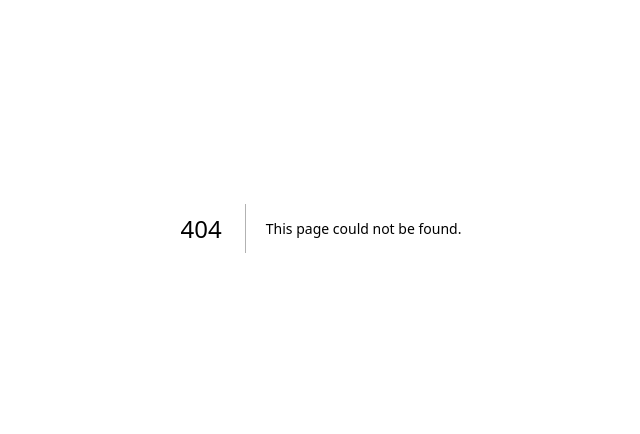
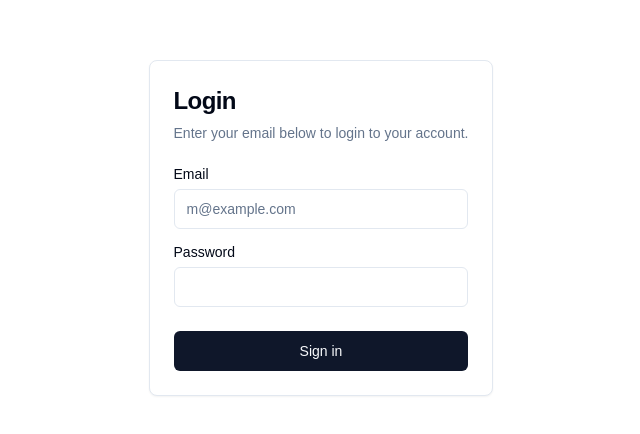
Before and after one commit to developer-ting/applause-node-frontend, a Next.js app: page /login in a window 1280 px wide. Before the commit this address had no page. Shown: the part 172-606 px from the top of the page, without its empty margins (319-959 px from the left). Built offline with nearby package versions, Linux system fonts and the light colour scheme; a web font is replaced by a local one.

Commit message:
shadcn ui implemented

```diff
--- /dev/null
+++ b/src/app/globals.css
@@ -0,0 +1,76 @@
+@tailwind base;
+@tailwind components;
+@tailwind utilities;
+
+@layer base {
+	:root {
+		--background: 0 0% 100%;
+		--foreground: 222.2 84% 4.9%;
+
+		--card: 0 0% 100%;
+		--card-foreground: 222.2 84% 4.9%;
+
+		--popover: 0 0% 100%;
+		--popover-foreground: 222.2 84% 4.9%;
+
+		--primary: 222.2 47.4% 11.2%;
+		--primary-foreground: 210 40% 98%;
+
+		--secondary: 210 40% 96.1%;
+		--secondary-foreground: 222.2 47.4% 11.2%;
+
+		--muted: 210 40% 96.1%;
+		--muted-foreground: 215.4 16.3% 46.9%;
+
+		--accent: 210 40% 96.1%;
+		--accent-foreground: 222.2 47.4% 11.2%;
+
+		--destructive: 0 84.2% 60.2%;
+		--destructive-foreground: 210 40% 98%;
+
+		--border: 214.3 31.8% 91.4%;
+		--input: 214.3 31.8% 91.4%;
+		--ring: 222.2 84% 4.9%;
+
+		--radius: 0.5rem;
+	}
+
+	.dark {
+		--background: 222.2 84% 4.9%;
+		--foreground: 210 40% 98%;
+
+		--card: 222.2 84% 4.9%;
+		--card-foreground: 210 40% 98%;
+
+		--popover: 222.2 84% 4.9%;
+		--popover-foreground: 210 40% 98%;
+
+		--primary: 210 40% 98%;
+		--primary-foreground: 222.2 47.4% 11.2%;
+
+		--secondary: 217.2 32.6% 17.5%;
+		--secondary-foreground: 210 40% 98%;
+
+		--muted: 217.2 32.6% 17.5%;
+		--muted-foreground: 215 20.2% 65.1%;
+
+		--accent: 217.2 32.6% 17.5%;
+		--accent-foreground: 210 40% 98%;
+
+		--destructive: 0 62.8% 30.6%;
+		--destructive-foreground: 210 40% 98%;
+
+		--border: 217.2 32.6% 17.5%;
+		--input: 217.2 32.6% 17.5%;
+		--ring: 212.7 26.8% 83.9%;
+	}
+}
+
+@layer base {
+	* {
+		@apply border-border;
+	}
+	body {
+		@apply bg-background text-foreground;
+	}
+}
--- a/src/app/layout.js
+++ b/src/app/layout.js
@@ -11,6 +11,7 @@
 
 // STYLES //
 import "@/styles/globals/globals.scss";
+import "./globals.css";
 
 // IMAGES //
 
--- /dev/null
+++ b/src/app/login/page.js
@@ -0,0 +1,35 @@
+// MODULES //
+
+// COMPONENTS //
+import MetaTags from "@/components/MetaTags";
+
+// SECTIONS //
+import LoginForm from "../../sections/login/form";
+
+// PLUGINS //
+
+// STYLES //
+import styles from "@/styles/pages/Contact.module.scss";
+
+// UTILS //
+
+// IMAGES //
+
+// DATA //
+
+/** Contact Page */
+export default function ContactPage() {
+	return (
+		<div>
+			<MetaTags Title={"Contact"} Desc={""} OgImg={""} Url={"/contact"} />
+
+			{/* Page Content starts here */}
+			<main className="w-screen h-screen grid place-items-center">
+				<div className="">
+					<LoginForm />
+				</div>
+			</main>
+			{/* Page Content ends here */}
+		</div>
+	);
+}
--- /dev/null
+++ b/src/components/ui/button.jsx
@@ -0,0 +1,47 @@
+import * as React from "react"
+import { Slot } from "@radix-ui/react-slot"
+import { cva } from "class-variance-authority";
+
+import { cn } from "@/lib/utils"
+
+const buttonVariants = cva(
+  "inline-flex items-center justify-center whitespace-nowrap rounded-md text-sm font-medium ring-offset-background transition-colors focus-visible:outline-none focus-visible:ring-2 focus-visible:ring-ring focus-visible:ring-offset-2 disabled:pointer-events-none disabled:opacity-50",
+  {
+    variants: {
+      variant: {
+        default: "bg-primary text-primary-foreground hover:bg-primary/90",
+        destructive:
+          "bg-destructive text-destructive-foreground hover:bg-destructive/90",
+        outline:
+          "border border-input bg-background hover:bg-accent hover:text-accent-foreground",
+        secondary:
+          "bg-secondary text-secondary-foreground hover:bg-secondary/80",
+        ghost: "hover:bg-accent hover:text-accent-foreground",
+        link: "text-primary underline-offset-4 hover:underline",
+      },
+      size: {
+        default: "h-10 px-4 py-2",
+        sm: "h-9 rounded-md px-3",
+        lg: "h-11 rounded-md px-8",
+        icon: "h-10 w-10",
+      },
+    },
+    defaultVariants: {
+      variant: "default",
+      size: "default",
+    },
+  }
+)
+
+const Button = React.forwardRef(({ className, variant, size, asChild = false, ...props }, ref) => {
+  const Comp = asChild ? Slot : "button"
+  return (
+    (<Comp
+      className={cn(buttonVariants({ variant, size, className }))}
+      ref={ref}
+      {...props} />)
+  );
+})
+Button.displayName = "Button"
+
+export { Button, buttonVariants }
--- /dev/null
+++ b/src/components/ui/card.jsx
@@ -0,0 +1,50 @@
+import * as React from "react"
+
+import { cn } from "@/lib/utils"
+
+const Card = React.forwardRef(({ className, ...props }, ref) => (
+  <div
+    ref={ref}
+    className={cn("rounded-lg border bg-card text-card-foreground shadow-sm", className)}
+    {...props} />
+))
+Card.displayName = "Card"
+
+const CardHeader = React.forwardRef(({ className, ...props }, ref) => (
+  <div
+    ref={ref}
+    className={cn("flex flex-col space-y-1.5 p-6", className)}
+    {...props} />
+))
+CardHeader.displayName = "CardHeader"
+
+const CardTitle = React.forwardRef(({ className, ...props }, ref) => (
+  <h3
+    ref={ref}
+    className={cn("text-2xl font-semibold leading-none tracking-tight", className)}
+    {...props} />
+))
+CardTitle.displayName = "CardTitle"
+
+const CardDescription = React.forwardRef(({ className, ...props }, ref) => (
+  <p
+    ref={ref}
+    className={cn("text-sm text-muted-foreground", className)}
+    {...props} />
+))
+CardDescription.displayName = "CardDescription"
+
+const CardContent = React.forwardRef(({ className, ...props }, ref) => (
+  <div ref={ref} className={cn("p-6 pt-0", className)} {...props} />
+))
+CardContent.displayName = "CardContent"
+
+const CardFooter = React.forwardRef(({ className, ...props }, ref) => (
+  <div
+    ref={ref}
+    className={cn("flex items-center p-6 pt-0", className)}
+    {...props} />
+))
+CardFooter.displayName = "CardFooter"
+
+export { Card, CardHeader, CardFooter, CardTitle, CardDescription, CardContent }
--- /dev/null
+++ b/src/components/ui/input.jsx
@@ -0,0 +1,19 @@
+import * as React from "react"
+
+import { cn } from "@/lib/utils"
+
+const Input = React.forwardRef(({ className, type, ...props }, ref) => {
+  return (
+    (<input
+      type={type}
+      className={cn(
+        "flex h-10 w-full rounded-md border border-input bg-background px-3 py-2 text-sm ring-offset-background file:border-0 file:bg-transparent file:text-sm file:font-medium placeholder:text-muted-foreground focus-visible:outline-none focus-visible:ring-2 focus-visible:ring-ring focus-visible:ring-offset-2 disabled:cursor-not-allowed disabled:opacity-50",
+        className
+      )}
+      ref={ref}
+      {...props} />)
+  );
+})
+Input.displayName = "Input"
+
+export { Input }
--- /dev/null
+++ b/src/components/ui/label.jsx
@@ -0,0 +1,18 @@
+"use client"
+
+import * as React from "react"
+import * as LabelPrimitive from "@radix-ui/react-label"
+import { cva } from "class-variance-authority";
+
+import { cn } from "@/lib/utils"
+
+const labelVariants = cva(
+  "text-sm font-medium leading-none peer-disabled:cursor-not-allowed peer-disabled:opacity-70"
+)
+
+const Label = React.forwardRef(({ className, ...props }, ref) => (
+  <LabelPrimitive.Root ref={ref} className={cn(labelVariants(), className)} {...props} />
+))
+Label.displayName = LabelPrimitive.Root.displayName
+
+export { Label }
--- /dev/null
+++ b/src/lib/utils.js
@@ -0,0 +1,6 @@
+import { clsx } from "clsx"
+import { twMerge } from "tailwind-merge"
+
+export function cn(...inputs) {
+  return twMerge(clsx(inputs))
+}
--- /dev/null
+++ b/src/sections/login/form.js
@@ -0,0 +1,39 @@
+"use client";
+import { Button } from "@/components/ui/button";
+import {
+	Card,
+	CardContent,
+	CardDescription,
+	CardFooter,
+	CardHeader,
+	CardTitle,
+} from "@/components/ui/card";
+import { Input } from "@/components/ui/input";
+import { Label } from "@/components/ui/label";
+
+/** Login form */
+export default function LoginForm() {
+	return (
+		<Card className="w-full max-w-sm">
+			<CardHeader>
+				<CardTitle className="text-2xl">Login</CardTitle>
+				<CardDescription>
+					Enter your email below to login to your account.
+				</CardDescription>
+			</CardHeader>
+			<CardContent className="grid gap-4">
+				<div className="grid gap-2">
+					<Label htmlFor="email">Email</Label>
+					<Input id="email" type="email" placeholder="m@example.com" required />
+				</div>
+				<div className="grid gap-2">
+					<Label htmlFor="password">Password</Label>
+					<Input id="password" type="password" required />
+				</div>
+			</CardContent>
+			<CardFooter>
+				<Button className="w-full">Sign in</Button>
+			</CardFooter>
+		</Card>
+	);
+}
--- a/tailwind.config.js
+++ b/tailwind.config.js
@@ -1,15 +1,77 @@
 /** @type {import('tailwindcss').Config} */
 module.exports = {
-	content: [
-		"./app/**/*.{js,ts,jsx,tsx,mdx}",
-		"./pages/**/*.{js,ts,jsx,tsx,mdx}",
-		"./components/**/*.{js,ts,jsx,tsx,mdx}",
-
-		// Or if using `src` directory:
-		"./src/**/*.{js,ts,jsx,tsx,mdx}",
-	],
-	theme: {
-		extend: {},
-	},
-	plugins: [],
-};
+  darkMode: ["class"],
+  content: [
+    './pages/**/*.{js,jsx}',
+    './components/**/*.{js,jsx}',
+    './app/**/*.{js,jsx}',
+    './src/**/*.{js,jsx}',
+  ],
+  prefix: "",
+  theme: {
+    container: {
+      center: true,
+      padding: "2rem",
+      screens: {
+        "2xl": "1400px",
+      },
+    },
+    extend: {
+      colors: {
+        border: "hsl(var(--border))",
+        input: "hsl(var(--input))",
+        ring: "hsl(var(--ring))",
+        background: "hsl(var(--background))",
+        foreground: "hsl(var(--foreground))",
+        primary: {
+          DEFAULT: "hsl(var(--primary))",
+          foreground: "hsl(var(--primary-foreground))",
+        },
+        secondary: {
+          DEFAULT: "hsl(var(--secondary))",
+          foreground: "hsl(var(--secondary-foreground))",
+        },
+        destructive: {
+          DEFAULT: "hsl(var(--destructive))",
+          foreground: "hsl(var(--destructive-foreground))",
+        },
+        muted: {
+          DEFAULT: "hsl(var(--muted))",
+          foreground: "hsl(var(--muted-foreground))",
+        },
+        accent: {
+          DEFAULT: "hsl(var(--accent))",
+          foreground: "hsl(var(--accent-foreground))",
+        },
+        popover: {
+          DEFAULT: "hsl(var(--popover))",
+          foreground: "hsl(var(--popover-foreground))",
+        },
+        card: {
+          DEFAULT: "hsl(var(--card))",
+          foreground: "hsl(var(--card-foreground))",
+        },
+      },
+      borderRadius: {
+        lg: "var(--radius)",
+        md: "calc(var(--radius) - 2px)",
+        sm: "calc(var(--radius) - 4px)",
+      },
+      keyframes: {
+        "accordion-down": {
+          from: { height: "0" },
+          to: { height: "var(--radix-accordion-content-height)" },
+        },
+        "accordion-up": {
+          from: { height: "var(--radix-accordion-content-height)" },
+          to: { height: "0" },
+        },
+      },
+      animation: {
+        "accordion-down": "accordion-down 0.2s ease-out",
+        "accordion-up": "accordion-up 0.2s ease-out",
+      },
+    },
+  },
+  plugins: [require("tailwindcss-animate")],
+}
```
Also changed, not shown: package.json (+8 -1 lines), components.json (added).
